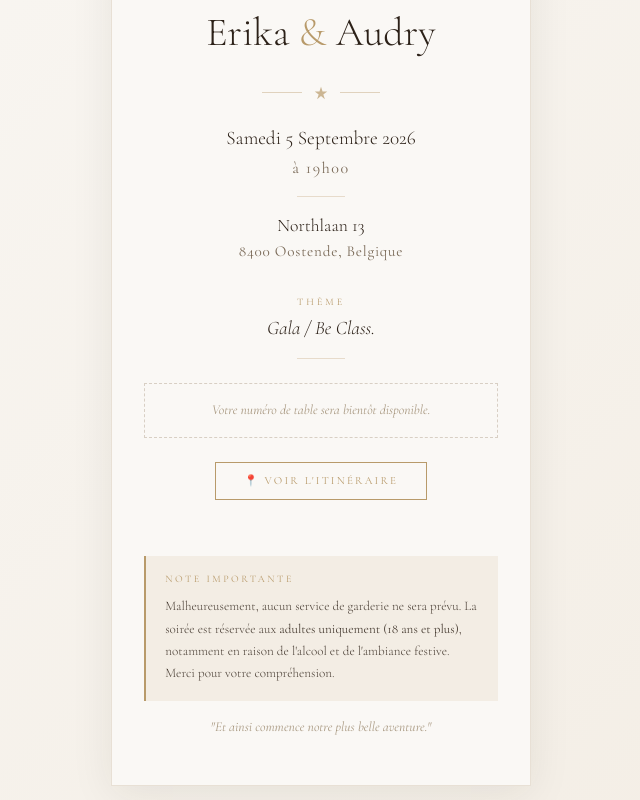
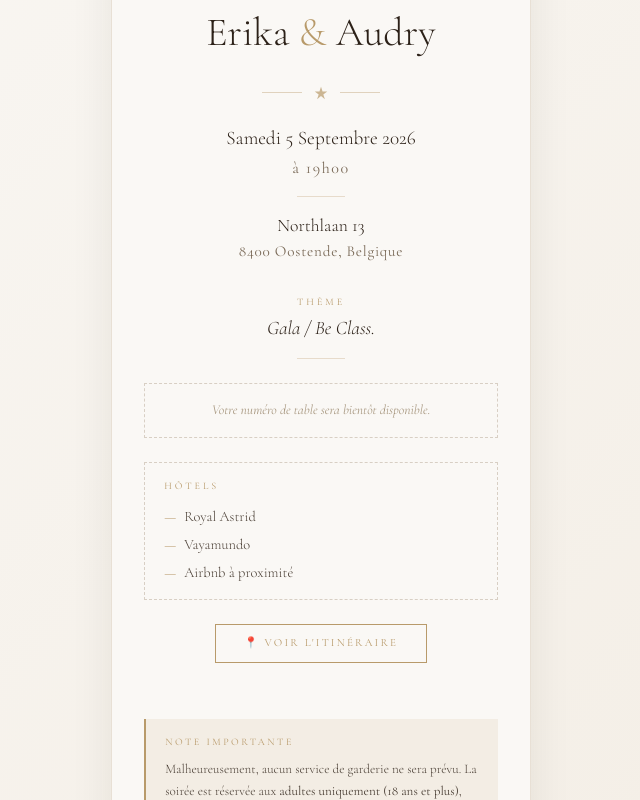
Before and after one commit to brayann-Ouandji/invitation-mariage, a Next.js app: page /invitation/1 in a window 1280 px wide. Shown: the part 389-1189 px from the top of the page, without its empty margins (319-959 px from the left). Built offline with nearby package versions, Linux system fonts and the light colour scheme; no server answers; the database is empty.

Commit message:
ajout logement sur billet

```diff
--- a/app/invitation/[nom]/page.tsx
+++ b/app/invitation/[nom]/page.tsx
@@ -146,6 +146,26 @@ export default async function InvitationPage({ params }: Props) {
             </div>
           )}
 
+          {/* Hébergements à proximité */}
+<div style={{
+  margin: "1.5rem 0",
+  padding: "1rem 1.2rem",
+  border: "1px dashed #d8cfc4",
+  background: "#faf8f5",
+  textAlign: "left",
+}}>
+  <p style={{ fontSize: "10px", letterSpacing: "0.3em", textTransform: "uppercase", color: "#b89a6a", marginBottom: "0.75rem" }}>
+    Hôtels
+  </p>
+  <div style={{ display: "flex", flexDirection: "column", gap: "0.4rem" }}>
+    {["Royal Astrid", "Vayamundo", "Airbnb à proximité"].map((hotel) => (
+      <p key={hotel} style={{ fontSize: "0.9rem", fontWeight: 300, color: "#4a3f35", display: "flex", alignItems: "center", gap: "8px" }}>
+        <span style={{ color: "#b89a6a" }}>—</span> {hotel}
+      </p>
+    ))}
+  </div>
+</div>
+
           <a
             href="https://www.google.com/maps/dir/?api=1&destination=Northlaan+13,+8400+Oostende,+Belgium"
             target="_blank"
```
